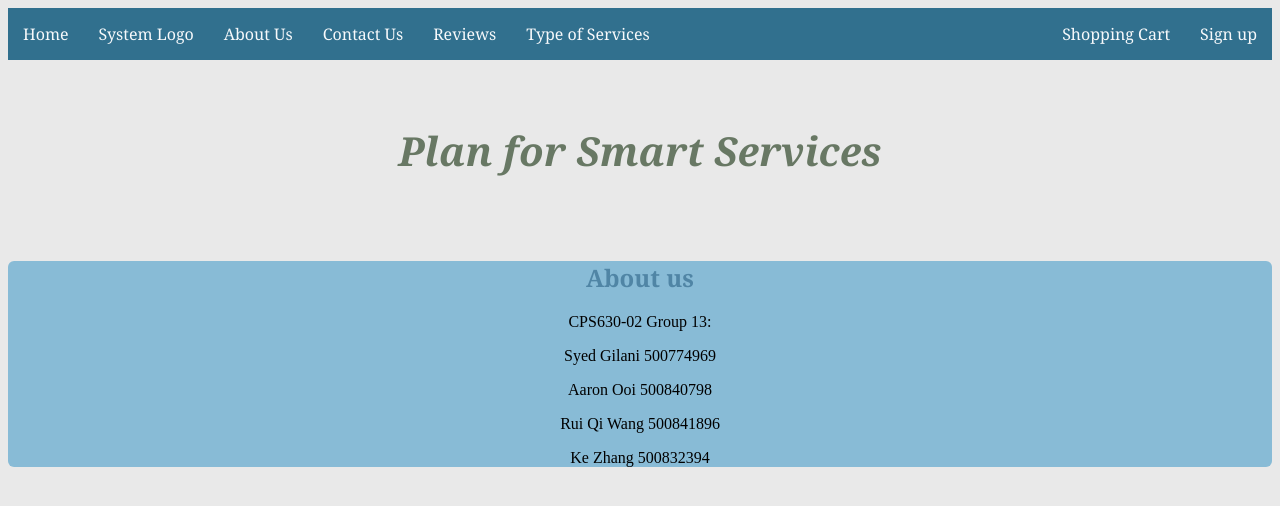
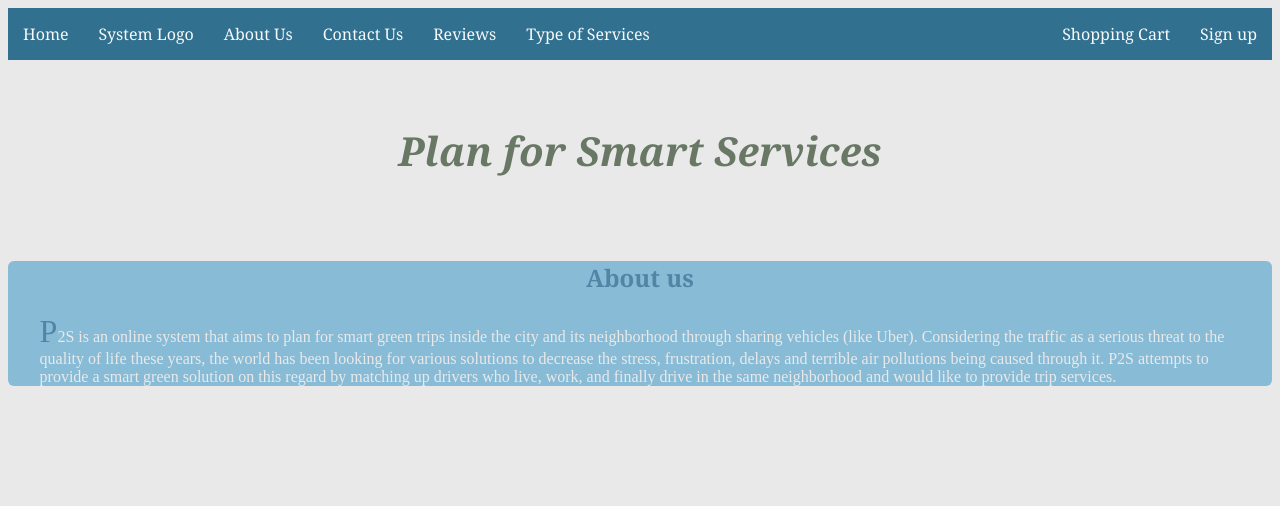
Before and after one commit to swgilani/CPS630-Project, a PHP site: page /templates/aboutus.html in a window 1280 px wide. Shown: the top 506 px of the page. Run offline with PHP 8.4, Linux system fonts and the light colour scheme.

```diff
--- a/css/styles.css
+++ b/css/styles.css
@@ -10,13 +10,13 @@ button{
   text-align: center;
   text-decoration: none;
 }
-
 html{
   background-color: #e9e9e9;
   margin: 0;
   padding: 0;
   overflow:hidden;
 }
+
 h1{
   color:#687864;
   text-align: center;
@@ -38,7 +38,16 @@ h3{
   font-style: normal;
   font-size: 1.0em;
 }
-
+p{
+  background-color: #88bbd6;
+  color: #e9e9e9;
+  margin: auto;
+  width:95%;
+}
+p::first-letter {
+  font-size: 200%;
+  color: #5085a5;
+}
 table{
   background-color: #88bbd6;
   border: 3px solid #a9cce3;
--- a/templates/aboutus.html
+++ b/templates/aboutus.html
@@ -29,11 +29,10 @@
 
   <div id="aboutUs">
     <h2>About us</h2>
-    <p>CPS630-02 Group 13:</p>
-    <p>Syed Gilani 500774969</p>
-    <p>Aaron Ooi 500840798</p>
-    <p>Rui Qi Wang 500841896</p>
-    <p>Ke Zhang 500832394</p>
+    <p id="p_style" style="text-align:left;">
+      P2S is an online system that aims to plan for smart green trips inside the city and its neighborhood through sharing vehicles (like Uber).
+      Considering the traffic as a serious threat to the quality of life these years, the world has been looking for various solutions to decrease the stress, frustration, delays and terrible air pollutions being caused through it.
+      P2S attempts to provide a smart green solution on this regard by matching up drivers who live, work, and finally drive in the same neighborhood and would like to provide trip services.</p>
   </div>
 
   </body>
```
